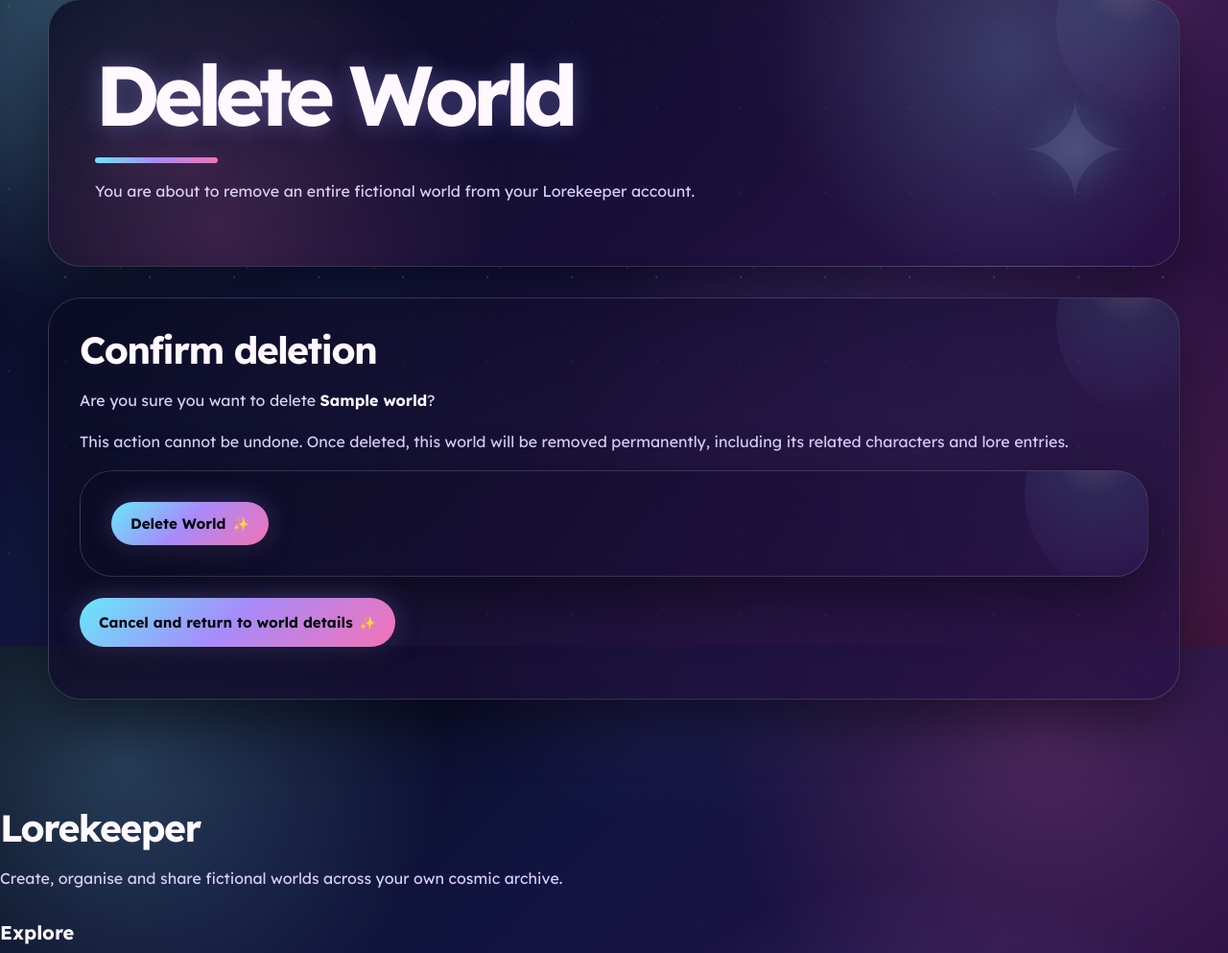
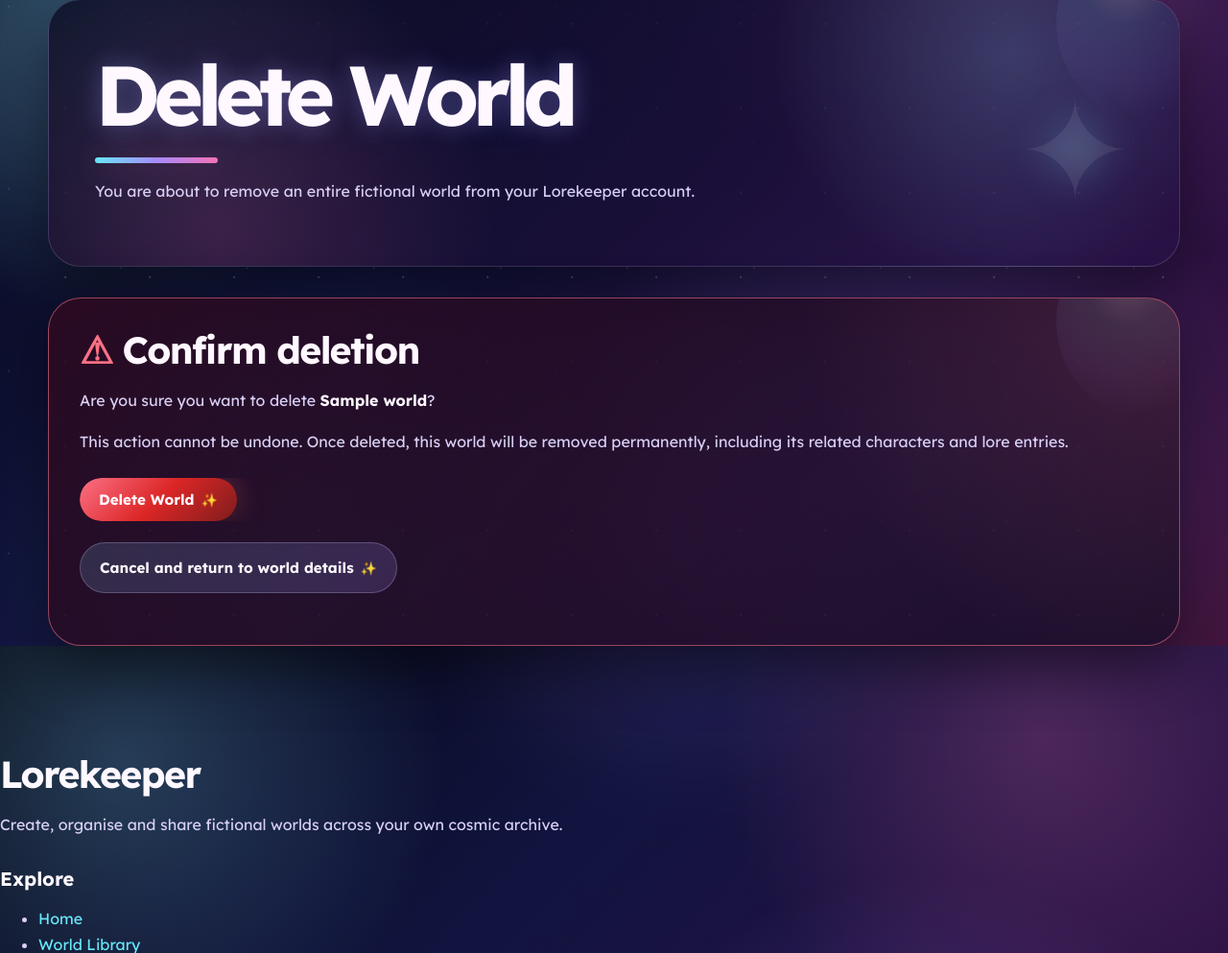
Before and after one commit to CtrlAltKismet/lorekeeper, a Django app: page /worlds/1/delete/ in a window 1280 px wide. Shown: the part 127-1120 px from the top of the page at 96% size. Run offline with Django 5.2, Linux system fonts and the light colour scheme; a user stored in the database is signed in; tables that the repository leaves empty hold one stand-in row (values such as "Sample post").

Commit message:
Styled danger and delete actions

```diff
--- a/worlds/static/worlds/css/style.css
+++ b/worlds/static/worlds/css/style.css
@@ -700,3 +700,62 @@ p > a:hover {
 }
 
 /* Danger / Delete Actions */
+
+.danger-panel {
+    border-color: rgba(251, 113, 133, 0.55);
+    background:
+        radial-gradient(circle at top right, rgba(251, 113, 133, 0.16), transparent 32%),
+        linear-gradient(135deg, rgba(46, 10, 32, 0.84), rgba(18, 12, 38, 0.78));
+}
+
+.danger-panel h2::before {
+    content: "⚠ ";
+    color: var(--rose);
+}
+
+.delete-form {
+    margin-top: 1.5rem;
+    margin-bottom: 1rem;
+    max-width: none;
+    background: transparent;
+    border: 0;
+    box-shadow: none;
+    padding: 0;
+}
+
+.delete-form::before {
+    display: none;
+}
+
+.danger-button {
+    color: var(--text-main);
+    background:
+        linear-gradient(135deg, #fb7185, #dc2626, #7f1d1d);
+    box-shadow:
+        0 12px 28px rgba(0, 0, 0, 0.35),
+        0 0 30px rgba(251, 113, 133, 0.35);
+}
+
+.danger-button:hover {
+    color: var(--text-main);
+    box-shadow:
+        0 18px 42px rgba(0, 0, 0, 0.45),
+        0 0 38px rgba(251, 113, 133, 0.5);
+}
+
+.secondary-button {
+    color: var(--text-main);
+    background:
+        linear-gradient(135deg, rgba(125, 211, 252, 0.16), rgba(167, 139, 250, 0.18));
+    border: 1px solid rgba(216, 207, 245, 0.25);
+    box-shadow: none;
+}
+
+.secondary-button:hover {
+    color: var(--text-main);
+    background:
+        linear-gradient(135deg, rgba(125, 211, 252, 0.24), rgba(244, 114, 182, 0.2));
+    box-shadow: var(--shadow-glow-purple);
+}
+
+/* World/Card Grids */
```
